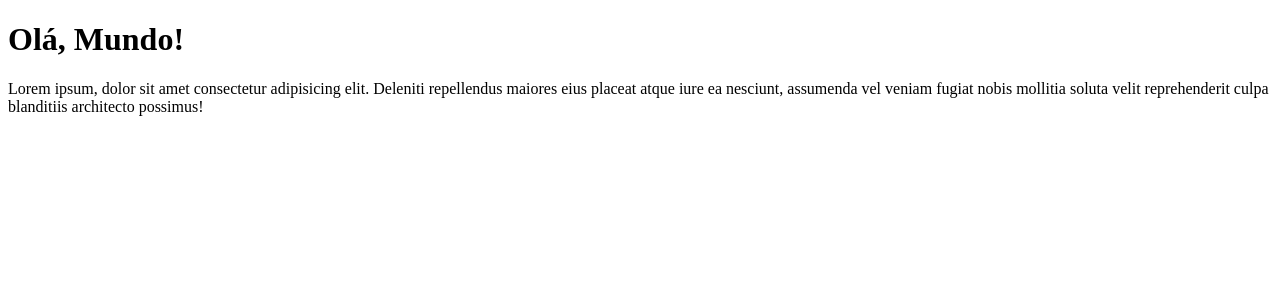
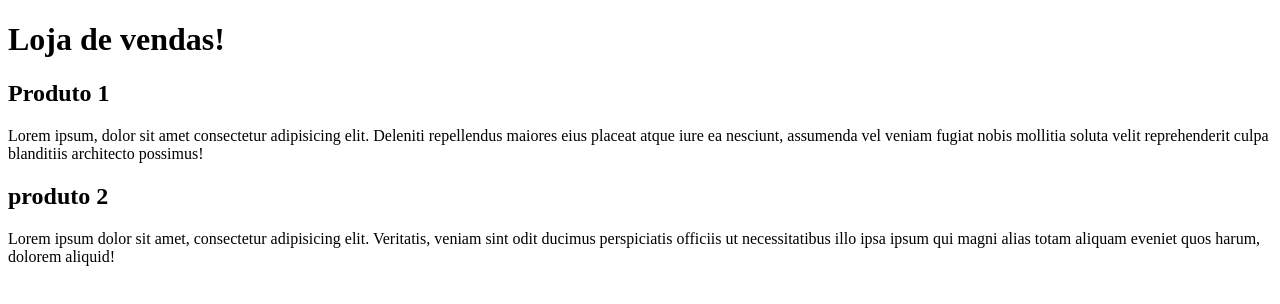
Before and after one commit to rmdev-cmba/curso-git, a plain HTML site: page site-exemplo/index.html in a window 1280 px wide. Drawn offline with Linux system fonts and the light colour scheme.

Commit message:
Update index.html

```diff
--- a/site-exemplo/index.html
+++ b/site-exemplo/index.html
@@ -1,13 +1,31 @@
 <!DOCTYPE html>
 <html lang="pt-br">
+
 <head>
     <meta charset="UTF-8">
     <meta http-equiv="X-UA-Compatible" content="IE=edge">
     <meta name="viewport" content="width=device-width, initial-scale=1.0">
     <title>Curso Git</title>
 </head>
+
 <body>
-    <h1>Olá, Mundo!</h1>
-    <p>Lorem ipsum, dolor sit amet consectetur adipisicing elit. Deleniti repellendus maiores eius placeat atque iure ea nesciunt, assumenda vel veniam fugiat nobis mollitia soluta velit reprehenderit culpa blanditiis architecto possimus!</p>
+    <main>
+        <header>
+            <h1>Loja de vendas!</h1>
+        </header>
+        <article>
+            <h2>Produto 1</h2>
+            <p>Lorem ipsum, dolor sit amet consectetur adipisicing elit. Deleniti repellendus maiores eius placeat atque
+                iure ea nesciunt, assumenda vel veniam fugiat nobis mollitia soluta velit reprehenderit culpa blanditiis
+                architecto possimus!</p>
+        </article>
+        <article>
+            <h2>produto 2</h2>
+            <p>Lorem ipsum dolor sit amet, consectetur adipisicing elit. Veritatis, veniam sint odit ducimus
+                perspiciatis officiis ut necessitatibus illo ipsa ipsum qui magni alias totam aliquam eveniet quos
+                harum, dolorem aliquid!</p>
+        </article>
+    </main>
 </body>
+
 </html>
```
